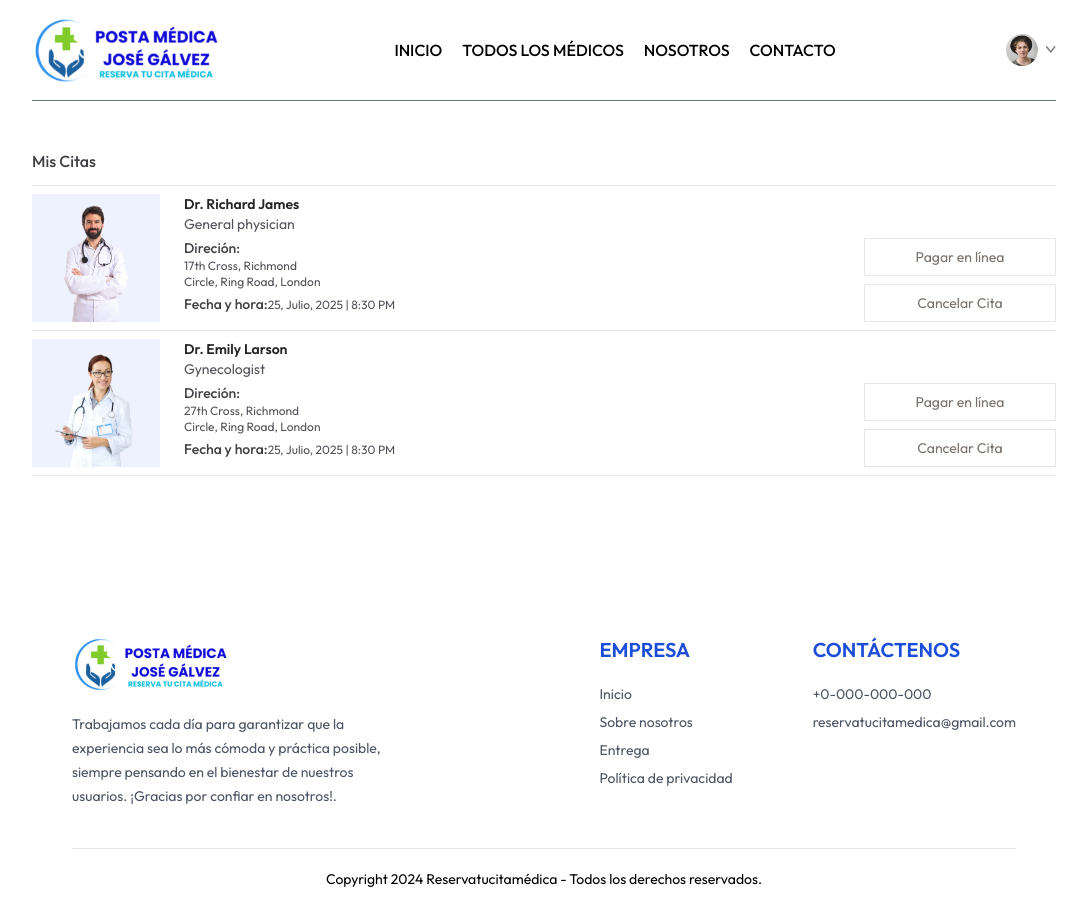
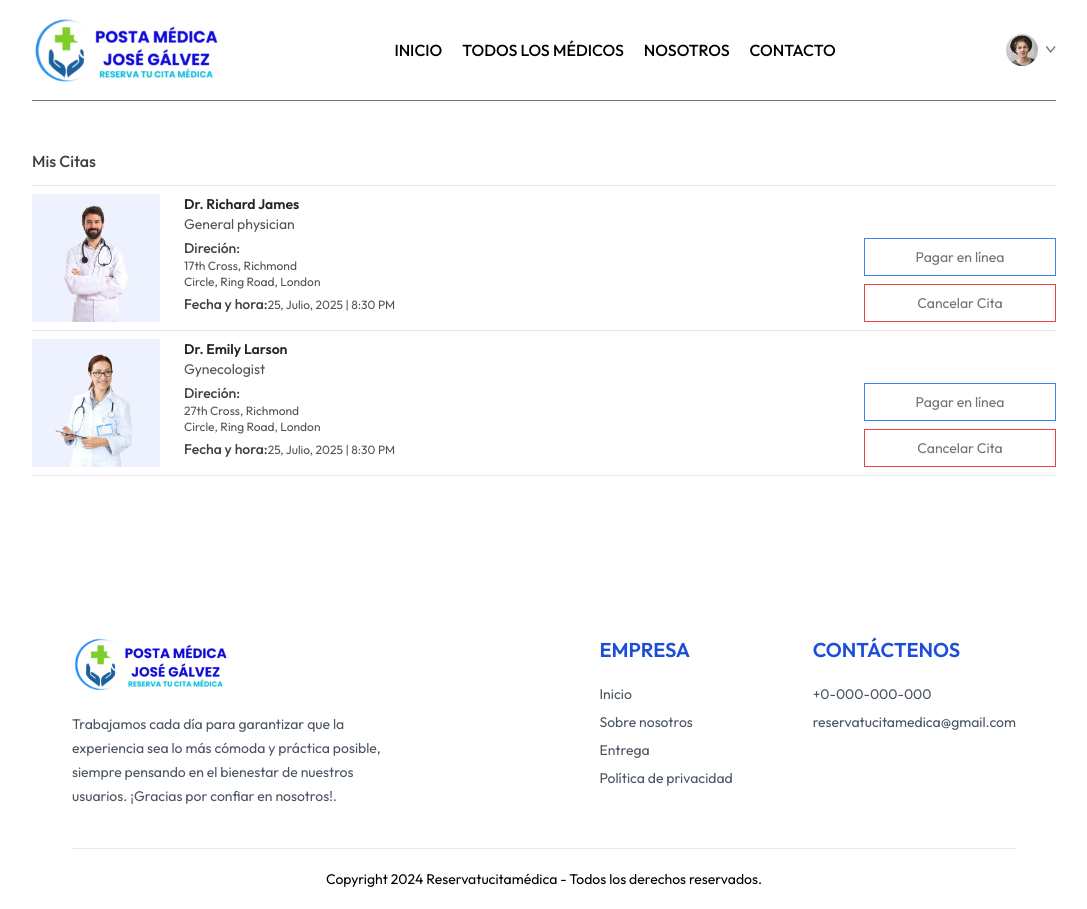
Before and after one commit to MarioCamayo/App-Reservar-Citas-Medicas, a React (Vite) app: page /my-appointments in a window 1280 px wide. Shown: the whole page, without its empty margins (96-1183 px from the left). Built offline with nearby package versions, Linux system fonts and the light colour scheme; a web font is replaced by a local one.

Commit message:
se le puso color a los bordes de los botones del componente MyAppointments

```diff
--- a/src/pages/MyAppointments.jsx
+++ b/src/pages/MyAppointments.jsx
@@ -36,8 +36,8 @@ export const MyAppointments = () => {
               </div>
               <div className='flex flex-col justify-end gap-2'>
                 <button
-                className='text-sm text-stone-500 text-center sm:min-w-48 py-2 border hover:bg-primary hover:text-white transition-all duartion-300'>Pagar en línea</button>
-                <button className='text-sm text-stone-500 text-center sm:min-w-48 py-2 border hover:bg-red-600 hover:text-white transition-all duartion-300'>Cancelar Cita</button>
+                className='text-sm text-stone-500 text-center sm:min-w-48 py-2 border border-blue-500 hover:bg-primary hover:text-white transition-all duartion-300'>Pagar en línea</button>
+                <button className='text-sm text-stone-500 text-center sm:min-w-48 py-2 border border-red-500 hover:bg-red-600 hover:text-white transition-all duartion-300'>Cancelar Cita</button>
 
               </div>
             </div>
```
